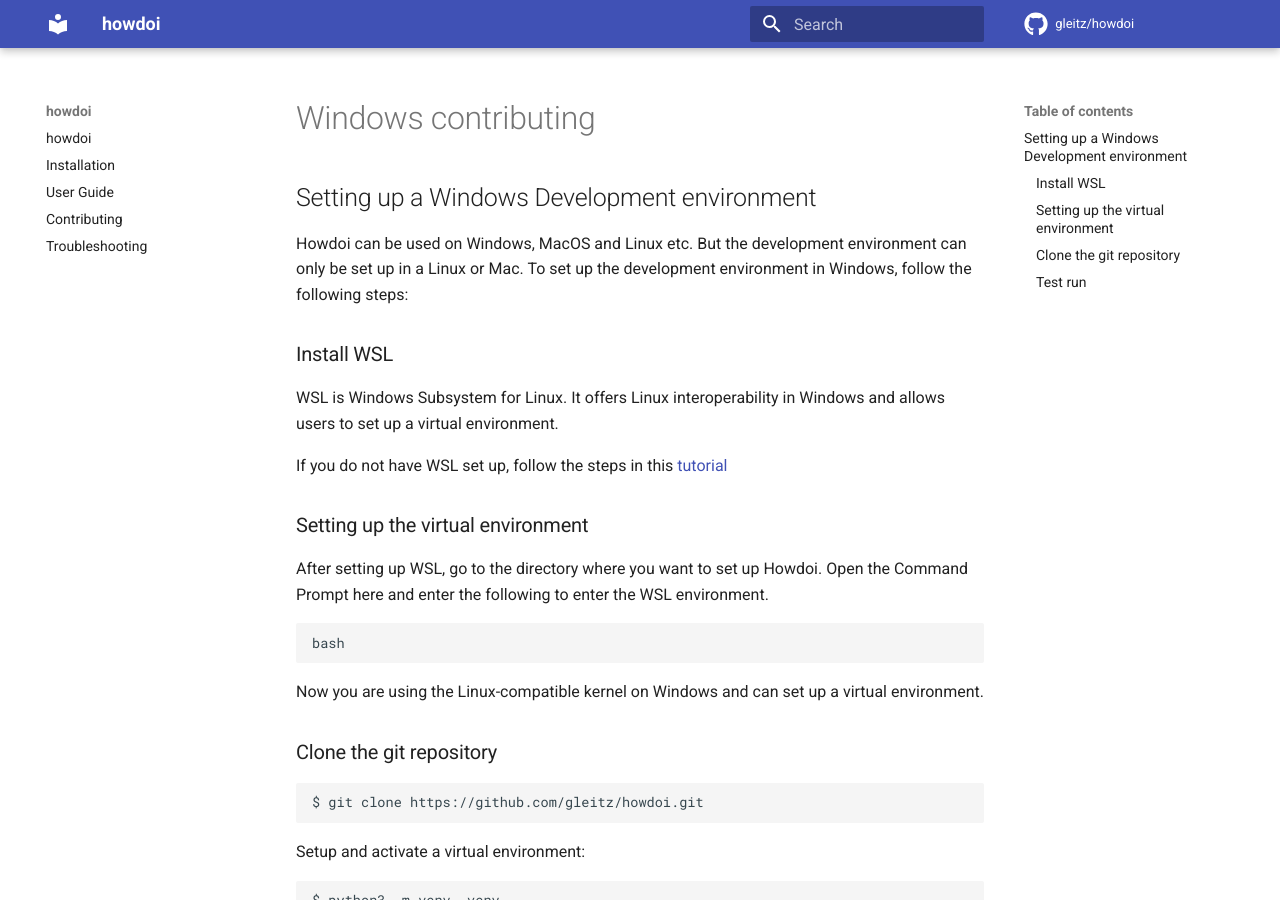
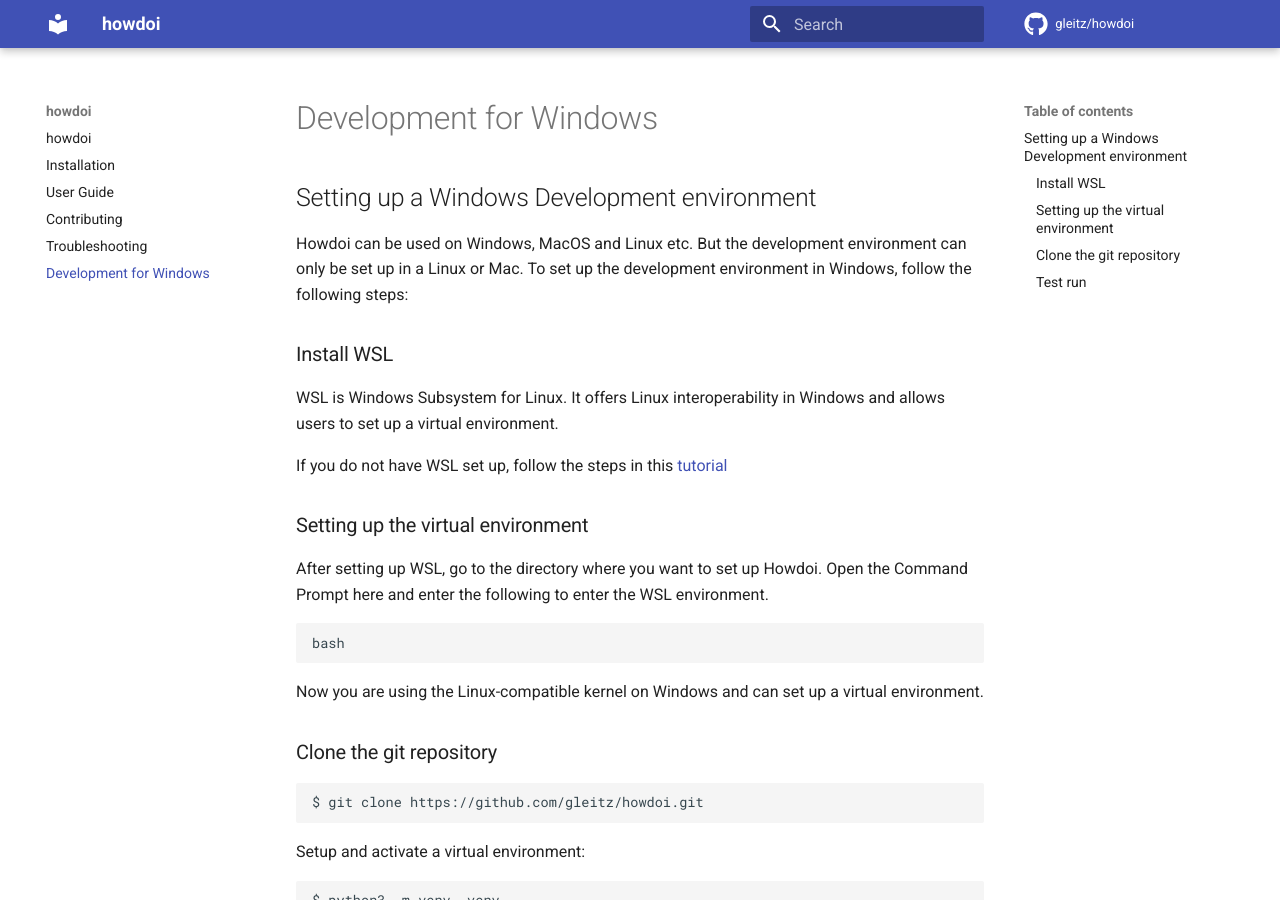
Before and after one commit to gleitz/howdoi, an MkDocs documentation site: the page built from docs/windows-contributing.md, in a window 1280 px wide and 900 px high. Built offline with MkDocs 1.6.1 and Material for MkDocs 9.7.7, drawn with Linux system fonts in a browser that asks for light colours; comment, search, counter and statistics services are not loaded.

Commit message:
Update mkdocs.yml
add tab for windows dev documentation

```diff
--- a/mkdocs.yml
+++ b/mkdocs.yml
@@ -18,6 +18,7 @@
     - "User Guide": user-guide.md
     - Contributing: contributing.md
     - Troubleshooting: troubleshooting.md
+    - Development for Windows: windows-contributing.md
 
 markdown_extensions:
     - toc:
```
